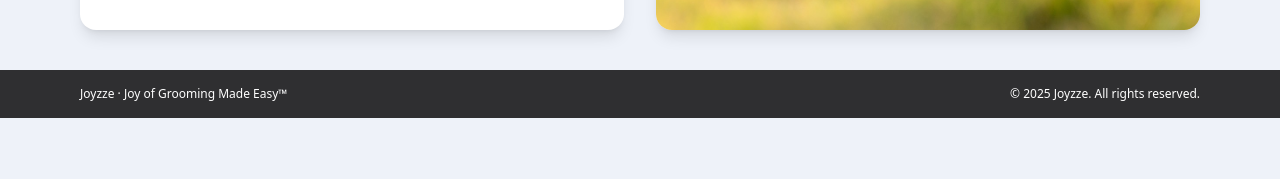
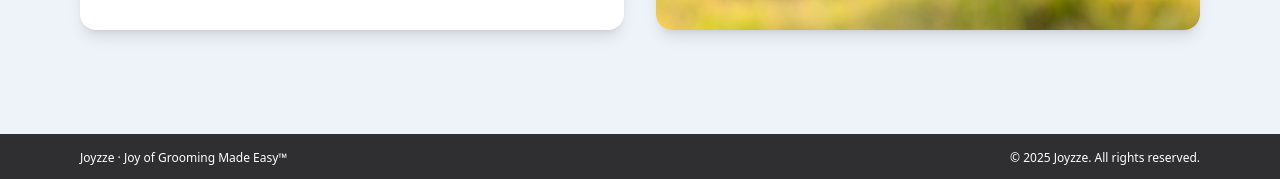
Before and after one commit to Rehan111-555/Groom-dog, a Next.js app: page /signin in a window 1280 px wide. Shown: the part 618-797 px from the top of the page. Built offline with nearby package versions, Linux system fonts and the light colour scheme.

Commit message:
Update page.jsx

```diff
--- a/app/signin/page.jsx
+++ b/app/signin/page.jsx
@@ -3,14 +3,14 @@
 import { useState } from 'react';
 import { signIn } from 'next-auth/react';
 
-// Brand colors
+// Brand color for header/footer + button
 const BRAND = {
-  charcoal: '#2f2f31', // header, footer, and button
+  charcoal: '#2f2f31',
 };
 
-// Sample pictures (put these files in /public, rename as you like)
+// Sample pictures (make sure these are in /public)
 const SAMPLES = ['/dog-1.jpg', '/dog-2.jpg', '/dog-3.jpg', '/dog-4.jpg'];
-const FALLBACK = '/dog-5.png'; // fallback if any sample image fails
+const FALLBACK = '/dog-5.png';
 
 export default function SignInPage() {
   const [loading, setLoading] = useState(false);
@@ -27,7 +27,7 @@ export default function SignInPage() {
   }
 
   return (
-    <main className="min-h-screen bg-[radial-gradient(1200px_700px_at_10%_-10%,#ffffff_0%,#f6f7fb_45%,#eef2f9_100%)]">
+    <main className="min-h-screen flex flex-col bg-[radial-gradient(1200px_700px_at_10%_-10%,#ffffff_0%,#f6f7fb_45%,#eef2f9_100%)]">
       {/* Top bar */}
       <header className="w-full text-xs text-white" style={{ backgroundColor: BRAND.charcoal }}>
         <div className="max-w-6xl mx-auto px-4 py-3 flex items-center justify-between">
@@ -39,9 +39,11 @@ export default function SignInPage() {
         </div>
       </header>
 
+      {/* Main content area */}
+      <div className="flex-1">
         <div className="max-w-6xl mx-auto px-4 py-10">
           <div className="grid md:grid-cols-2 gap-8">
-          {/* Left: Sign-in card with sample pictures */}
+            {/* Left: Sign-in card */}
             <section className="bg-white rounded-2xl shadow-lg p-6 md:p-8">
               <div className="flex items-center gap-3 mb-4">
                 <img
@@ -55,7 +57,6 @@ export default function SignInPage() {
                 </div>
               </div>
 
-            {/* Google button (charcoal to match header/footer) */}
               <button
                 className="w-full h-11 rounded-xl text-white font-medium shadow-md hover:shadow-lg transition disabled:opacity-70"
                 style={{ backgroundColor: BRAND.charcoal }}
@@ -65,12 +66,11 @@ export default function SignInPage() {
                 {loading ? 'Connecting…' : 'Continue with Google'}
               </button>
 
-            {/* Helper text */}
               <p className="mt-4 text-xs text-slate-500">
                 First-time users are created automatically after Google confirms your account.
               </p>
 
-            {/* Sample pictures grid (2×2) */}
+              {/* 2×2 sample images */}
               <div className="mt-6 grid grid-cols-2 gap-4">
                 {SAMPLES.map((src, i) => (
                   <div key={i} className="rounded-xl overflow-hidden ring-1 ring-black/5 bg-slate-50">
@@ -85,7 +85,7 @@ export default function SignInPage() {
               </div>
             </section>
 
-          {/* Right: hero image (optional) */}
+            {/* Right: hero image */}
             <section className="bg-white rounded-2xl shadow-lg overflow-hidden min-h-[340px] hidden md:block">
               <img
                 src="/dog-1.jpg"
@@ -96,9 +96,13 @@ export default function SignInPage() {
             </section>
           </div>
         </div>
+      </div>
 
-      {/* Footer */}
-      <footer className="w-full text-xs text-white" style={{ backgroundColor: BRAND.charcoal }}>
+      {/* Footer pinned to bottom */}
+      <footer
+        className="w-full text-xs text-white mt-auto"
+        style={{ backgroundColor: BRAND.charcoal }}
+      >
         <div className="max-w-6xl mx-auto px-4 py-4 flex items-center justify-between">
           <span>Joyzze · Joy of Grooming Made Easy™</span>
           <span>© {new Date().getFullYear()} Joyzze. All rights reserved.</span>
```
Lines whose indentation alone changed are shown as unchanged.
